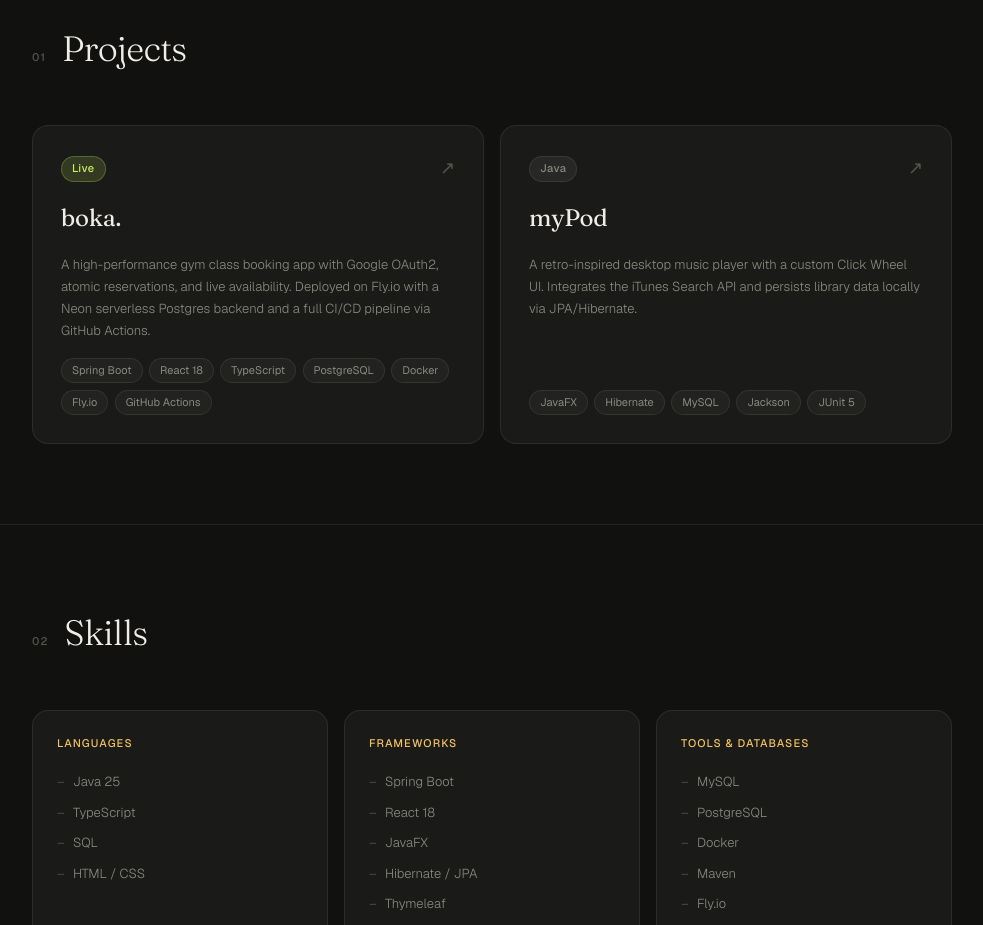
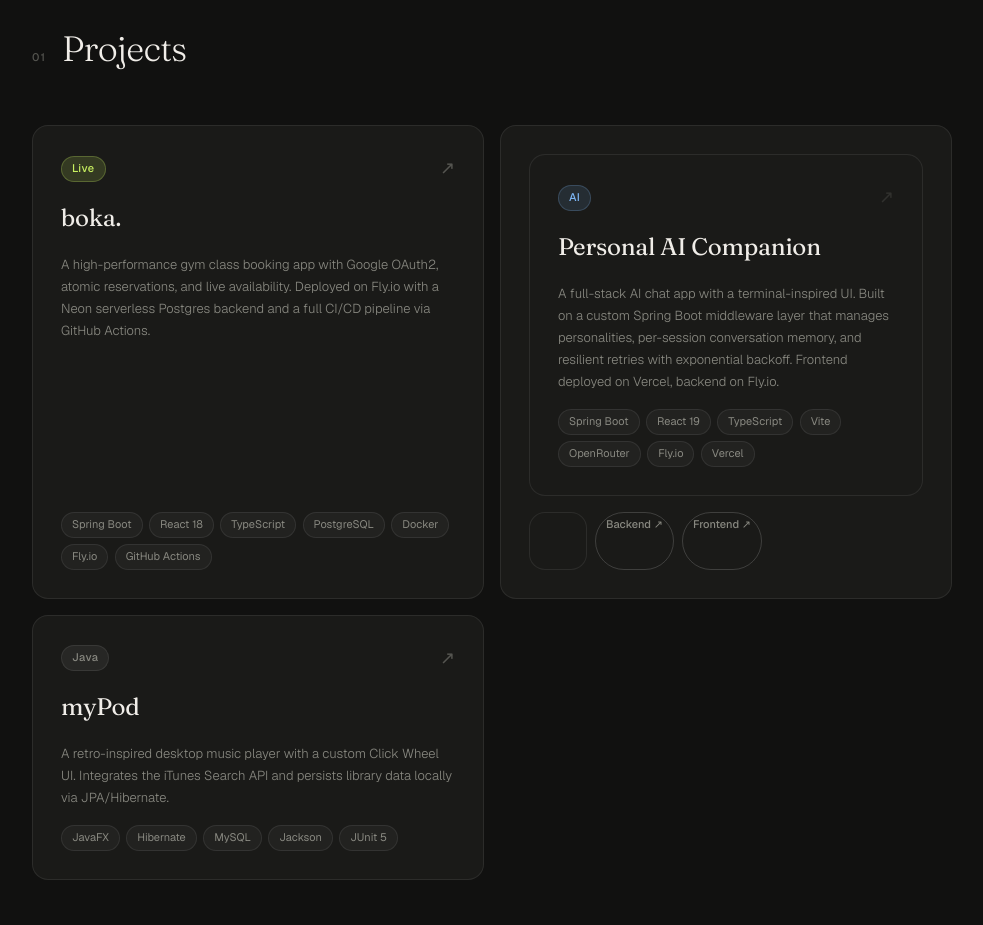
Before and after one commit to mattknatt/mattknatt.github.io, a plain HTML site: page index.html in a window 1280 px wide. Shown: the part 860-1785 px from the top of the page, without its empty margins (148-1131 px from the left). Drawn offline with nearby package versions, Linux system fonts and the light colour scheme.

Commit message:
Enhance project card styles and add AI project
Added styles for AI badge and project links in the projects section.

```diff
--- a/index.html
+++ b/index.html
@@ -208,6 +208,12 @@
       border: 1px solid var(--border);
     }
 
+    .badge-ai {
+      background: rgba(126,184,247,0.12);
+      color: var(--blue);
+      border: 1px solid rgba(126,184,247,0.22);
+    }
+
     .project-arrow { color: var(--muted2); font-size: 18px; transition: color 0.2s, transform 0.2s; }
     .project-card:hover .project-arrow { color: var(--text); transform: translate(2px, -2px); }
 
@@ -231,6 +237,22 @@
       color: var(--muted);
       border: 1px solid var(--border);
     }
+
+    .project-links { display: flex; gap: 0.5rem; flex-wrap: wrap; }
+
+    .project-link {
+      font-size: 11px;
+      font-weight: 500;
+      padding: 3px 10px;
+      border-radius: 100px;
+      background: transparent;
+      color: var(--muted);
+      border: 1px solid var(--border-hover);
+      text-decoration: none;
+      transition: color 0.2s, border-color 0.2s;
+    }
+
+    .project-link:hover { color: var(--text); border-color: var(--muted2); }
 
     .skills-grid { display: grid; grid-template-columns: repeat(3, 1fr); gap: 1rem; }
 
@@ -382,6 +404,7 @@
       <h2 class="section-title">Projects</h2>
     </div>
     <div class="projects-grid">
+
       <a href="https://boka.fly.dev" target="_blank" class="project-card">
         <div class="project-card-top">
           <span class="project-badge badge-live">Live</span>
@@ -404,6 +427,33 @@
         </div>
       </a>
 
+      <div class="project-card">
+        <a href="ai-chat-ui-weld-sigma.vercel.app" target="_blank" class="project-card">
+        <div class="project-card-top">
+          <span class="project-badge badge-ai">AI</span>
+          <span class="project-arrow" style="opacity:0.4;">↗</span>
+        </div>
+        <p class="project-name">Personal AI Companion</p>
+        <p class="project-desc">
+          A full-stack AI chat app with a terminal-inspired UI. Built on a custom Spring Boot
+          middleware layer that manages personalities, per-session conversation memory, and
+          resilient retries with exponential backoff. Frontend deployed on Vercel, backend on Fly.io.
+        </p>
+        <div class="project-tags">
+          <span class="tag">Spring Boot</span>
+          <span class="tag">React 19</span>
+          <span class="tag">TypeScript</span>
+          <span class="tag">Vite</span>
+          <span class="tag">OpenRouter</span>
+          <span class="tag">Fly.io</span>
+          <span class="tag">Vercel</span>
+        </div>
+        <div class="project-links">
+          <a href="https://github.com/mattknatt/spring-llm-gateway" target="_blank" class="project-link">Backend ↗</a>
+          <a href="https://github.com/mattknatt/chat-frontend" target="_blank" class="project-link">Frontend ↗</a>
+        </div>
+      </div>
+
       <a href="https://github.com/mattknatt/myPod" target="_blank" class="project-card">
         <div class="project-card-top">
           <span class="project-badge badge-java">Java</span>
@@ -422,6 +472,7 @@
           <span class="tag">JUnit 5</span>
         </div>
       </a>
+
     </div>
   </section>
 
```
